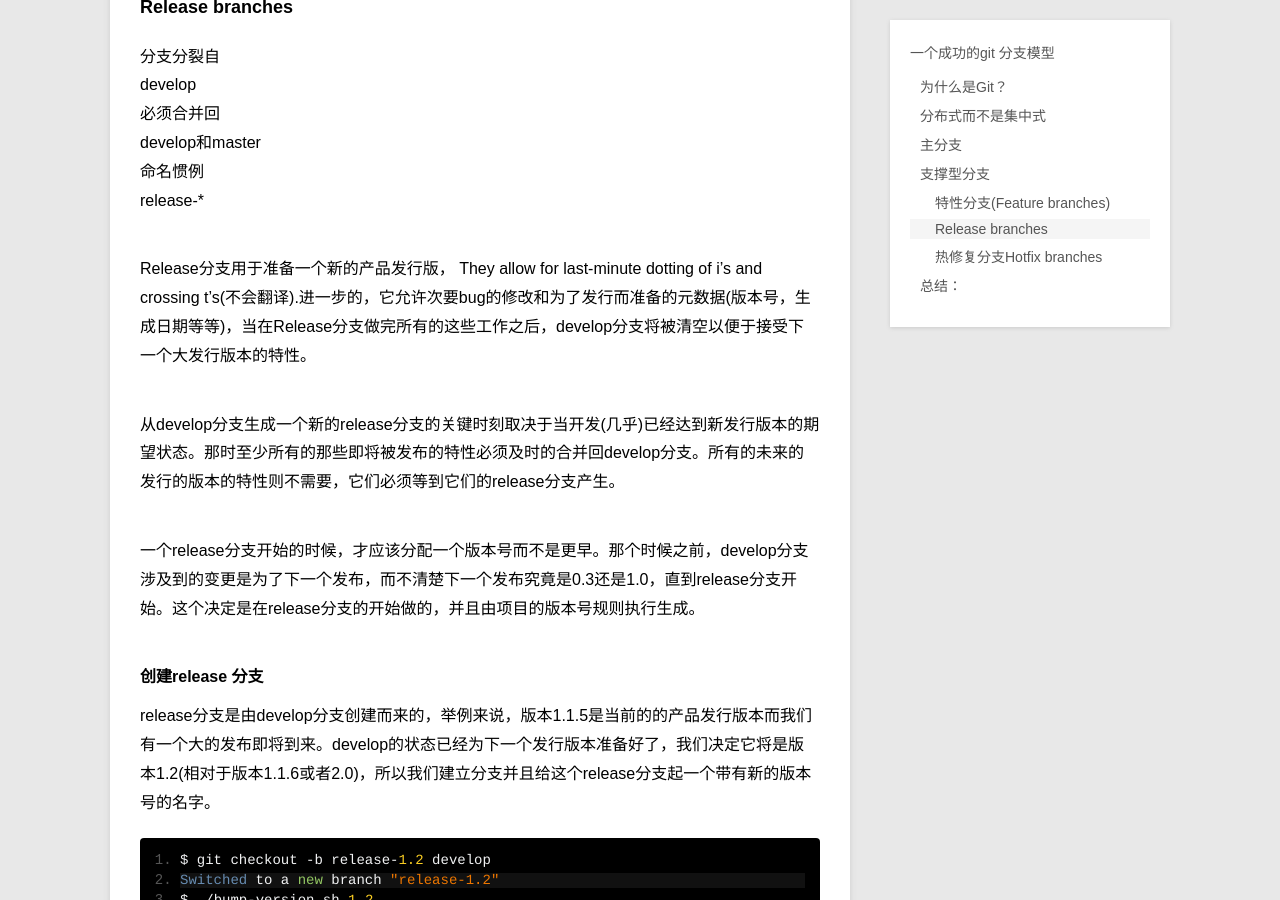
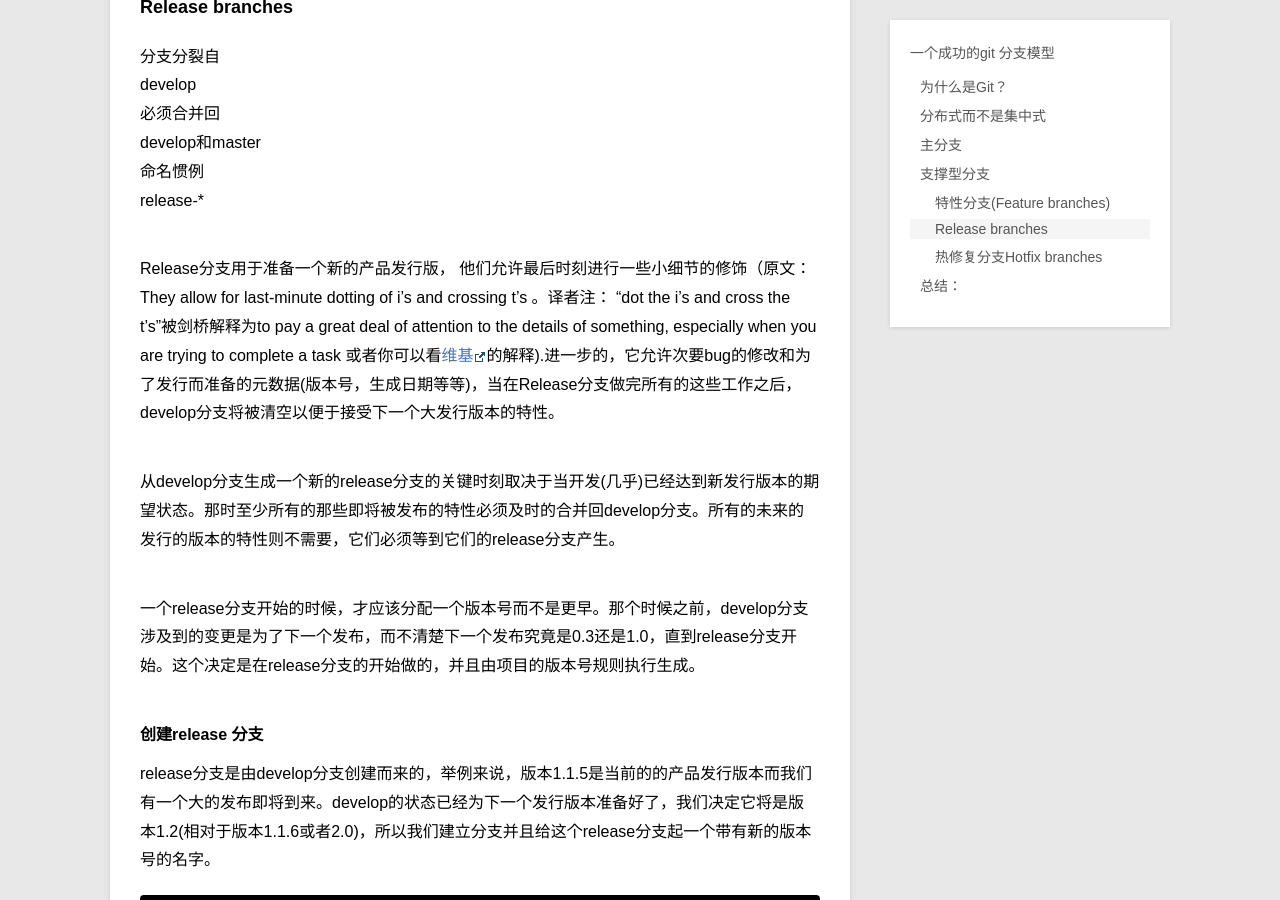
Before and after one commit to yanhuqing666/yanhuqing666.github.io, a Jekyll site: the page built from _posts/2016-04-04-a-successsfull-git-branching-model.md, in a window 1280 px wide and 900 px high, scrolled down 7821 px. Built offline with Jekyll 4.4.1, drawn with Linux system fonts in a browser that asks for light colours; comment, search, counter and statistics services are not loaded.

Commit message:
dot the i's and corss the t's
dot the i's and corss the t's

```diff
--- a/_posts/2016-04-04-a-successsfull-git-branching-model.md
+++ b/_posts/2016-04-04-a-successsfull-git-branching-model.md
@@ -122,7 +122,7 @@ develop和master
 命名惯例
 release-*
 
-Release分支用于准备一个新的产品发行版， They allow for last-minute dotting of i’s and crossing t’s(不会翻译).进一步的，它允许次要bug的修改和为了发行而准备的元数据(版本号，生成日期等等)，当在Release分支做完所有的这些工作之后，develop分支将被清空以便于接受下一个大发行版本的特性。
+Release分支用于准备一个新的产品发行版， 他们允许最后时刻进行一些小细节的修饰（原文：They allow for last-minute dotting of i’s and crossing t’s 。译者注： “dot the i's and cross the t's”被剑桥解释为to pay a great deal of attention to the details of something, especially when you are trying to complete a task 或者你可以看[维基](https://en.wiktionary.org/wiki/dot_the_i's_and_cross_the_t's)的解释).进一步的，它允许次要bug的修改和为了发行而准备的元数据(版本号，生成日期等等)，当在Release分支做完所有的这些工作之后，develop分支将被清空以便于接受下一个大发行版本的特性。
 
 从develop分支生成一个新的release分支的关键时刻取决于当开发(几乎)已经达到新发行版本的期望状态。那时至少所有的那些即将被发布的特性必须及时的合并回develop分支。所有的未来的发行的版本的特性则不需要，它们必须等到它们的release分支产生。
 
```
